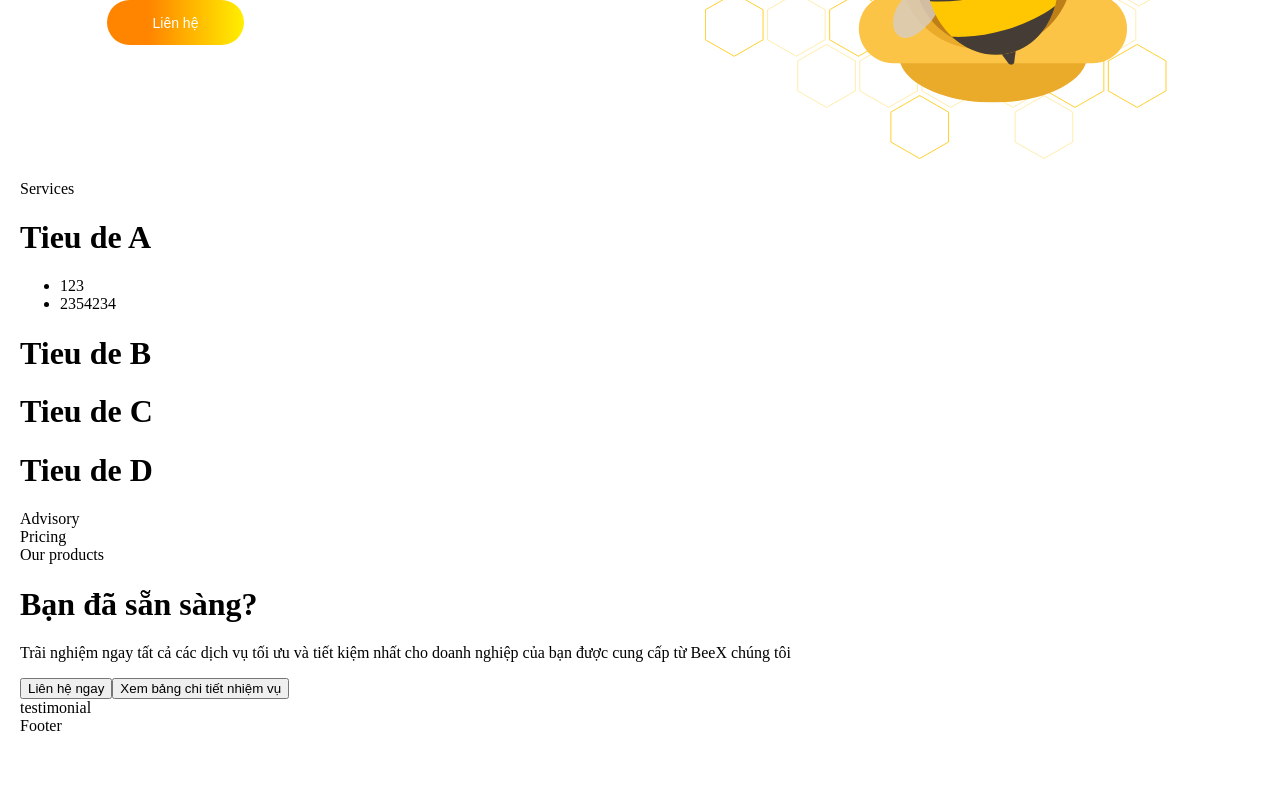
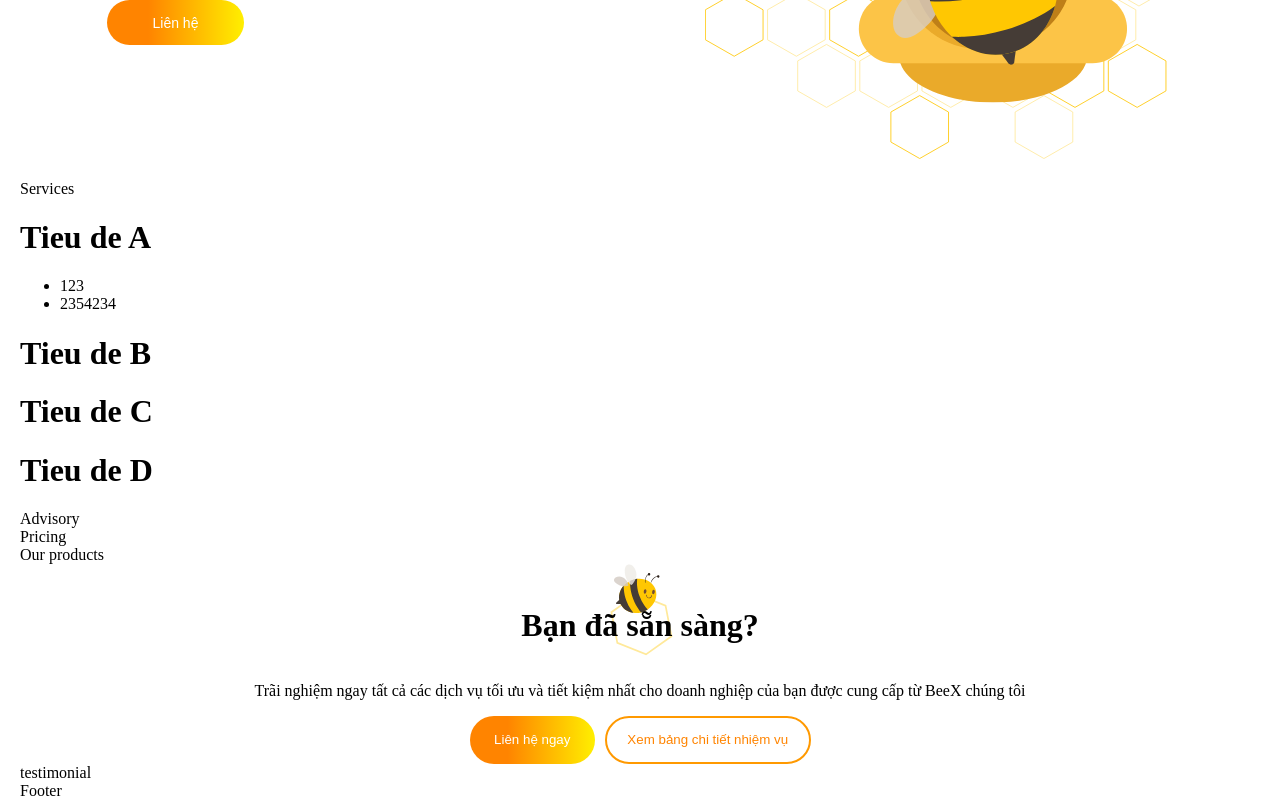
Before and after one commit to HHuy2000/beex-website, a Next.js app: page / in a window 1280 px wide. Shown: the part 389-1189 px from the top of the page. Before the commit the page ends 1124 px from the top, so only its background shows below. Built offline with nearby package versions, Linux system fonts and the light colour scheme.

Commit message:
edit basic items

```diff
--- a/components/home/CTA.jsx
+++ b/components/home/CTA.jsx
@@ -3,11 +3,16 @@ import styles from './CTA.module.css'
 
 function CTA() {
     return (
-        <div>
-            <h1>Bạn đã sẵn sàng?</h1>
-            <p>Trãi nghiệm ngay tất cả các dịch vụ tối ưu và tiết kiệm nhất cho doanh nghiệp của bạn được cung cấp từ BeeX chúng tôi</p>
-            <button>Liên hệ ngay</button>
-            <button>Xem bảng chi tiết nhiệm vụ</button>
+        <div className={styles.CTABackground}>
+            <img src="/images/CTAicon.svg" alt="CTA icon" className={styles.CTAIcon}/>
+            <div className={styles.CTA}>
+                <h1 className={styles.CTAH1}>Bạn đã sẵn sàng?</h1>
+                <p>Trãi nghiệm ngay tất cả các dịch vụ tối ưu và tiết kiệm nhất cho doanh nghiệp của bạn được cung cấp từ BeeX chúng tôi</p>
+                <div className={styles.CTAButtons}>
+                <button className={styles.CTAContactButton}>Liên hệ ngay</button>
+                <button className={styles.CTADetailButton}>Xem bảng chi tiết nhiệm vụ</button>
+                </div>
+            </div>
         </div>
     )
 }
--- a/components/home/CTA.module.css
+++ b/components/home/CTA.module.css
@@ -0,0 +1,51 @@
+.CTABackground {
+  position: relative;
+  top: 0;
+  left: 0;
+}
+
+.CTAIcon {
+  position: absolute;
+  width: 95.5px;
+  height: 102.5px;
+  margin-left: 573px;
+  z-index: 0;
+}
+
+.CTA {
+  display: flex;
+  flex-direction: column;
+  width: 100%;
+  height: auto;
+  justify-content: center;
+  align-items: center;
+}
+
+.CTAH1 {
+  z-index: 2;
+  margin-top: 43px;
+}
+
+.CTAButtons {
+  display: flex;
+}
+
+.CTAContactButton {
+  background-image: linear-gradient(to right, #ff8400 30%, #ffef00 100%);
+  color: white;
+  width: 125.5px;
+  height: 48px;
+  margin-right: 10px;
+  border-radius: 30px;
+  border: 0;
+}
+
+.CTADetailButton {
+  background-color: white;
+  color: #ff8400;
+  border-color: #ff9900;
+  border-style: solid;
+  width: 205.5px;
+  height: 48px;
+  border-radius: 30px;
+}
```
Also changed, not shown: public/images/CTAicon.svg (added).
